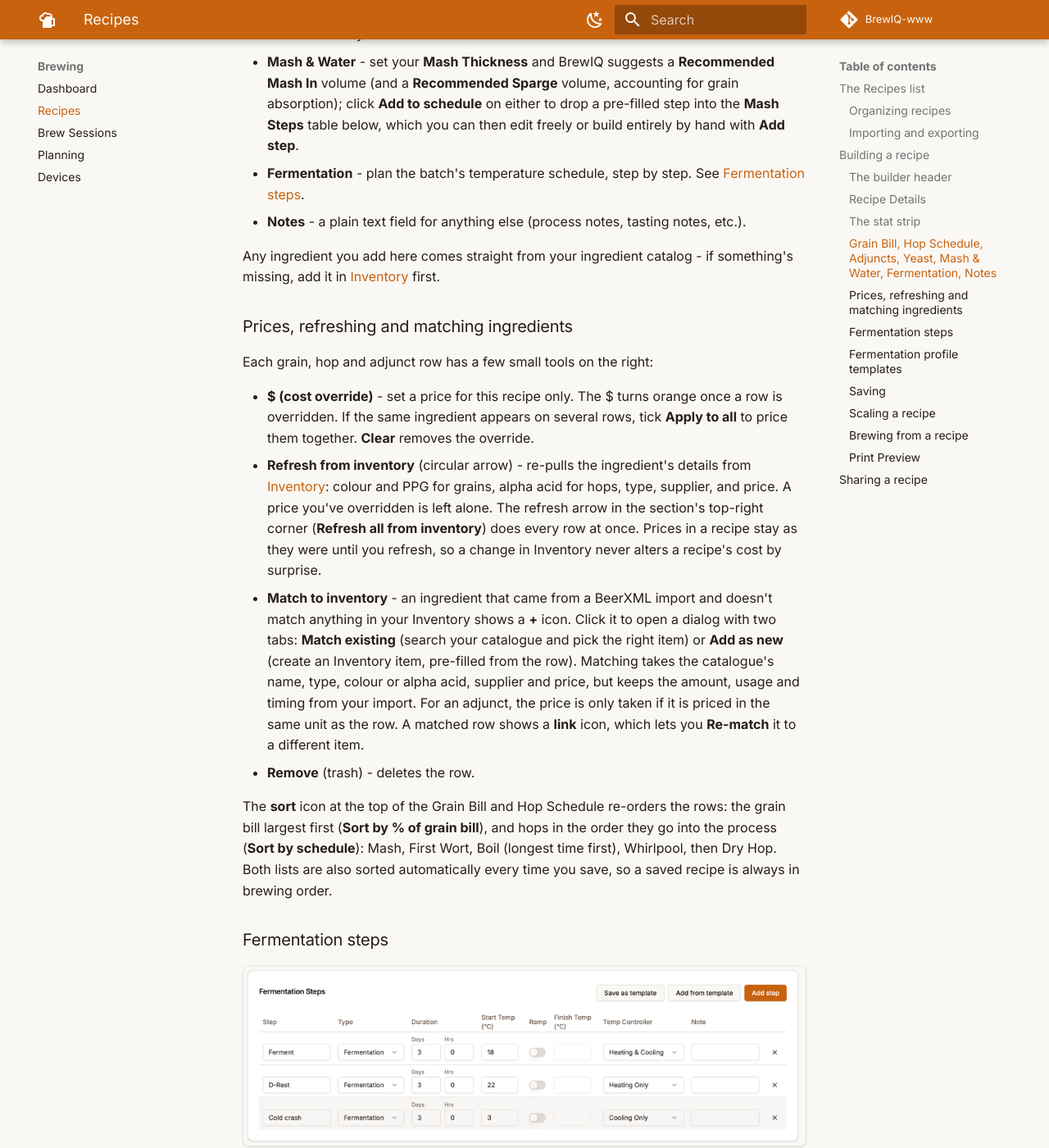
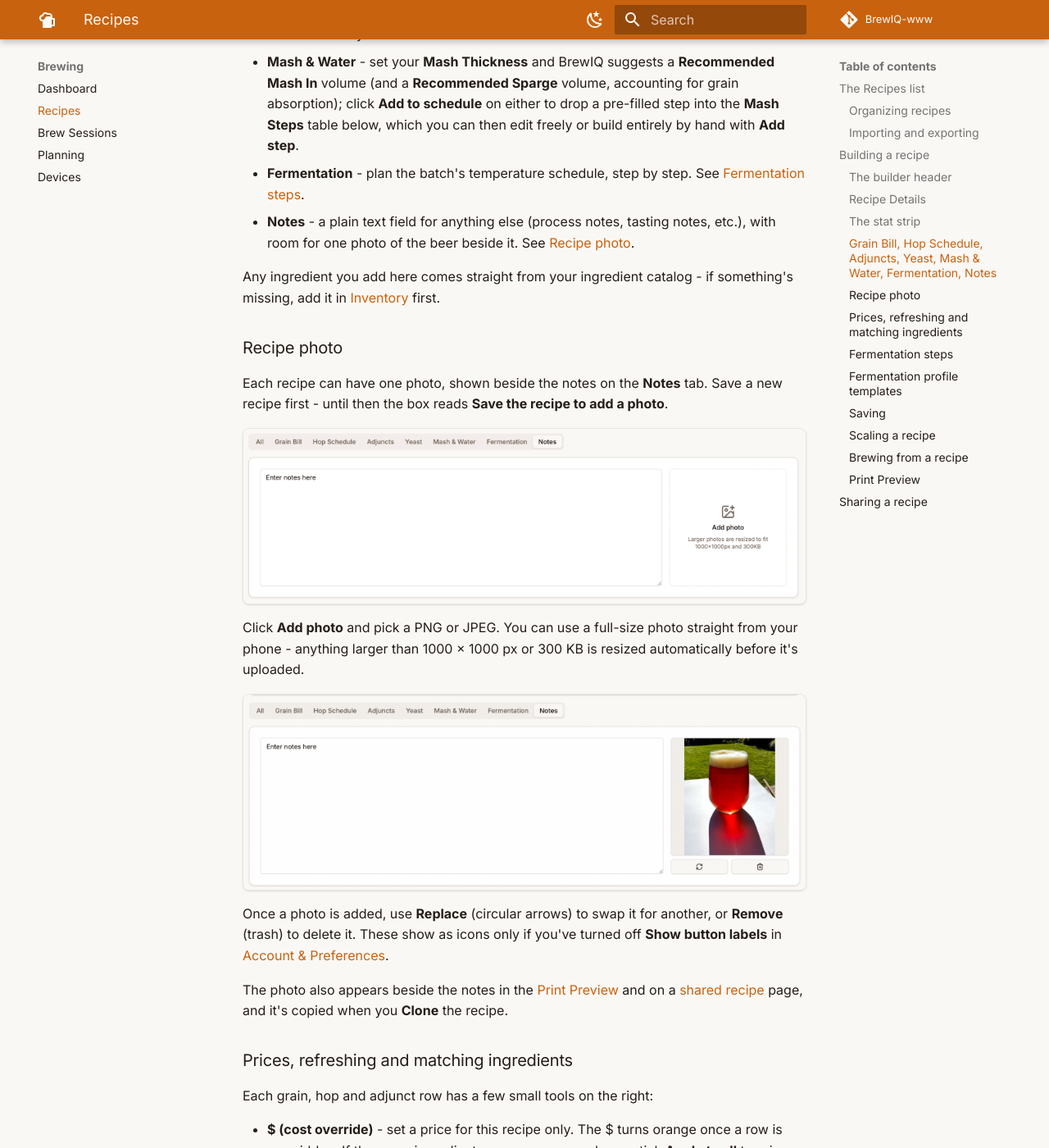
Before and after one commit to andymemo/BrewIQ-www, an MkDocs documentation site: the page built from docs-src/recipes.md, in a window 1280 px wide and 1400 px high, scrolled down 4814 px. Shown: the whole window at 82% size. Built offline with MkDocs 1.6.1 and Material for MkDocs 9.7.7, drawn with Linux system fonts in a browser that asks for light colours; comment, search, counter and statistics services are not loaded.

Commit message:
Document the recipe photo on the Notes tab
Co-Authored-By: Claude Opus 5.5 <noreply@anthropic.com>

```diff
--- a/docs-src/recipes.md
+++ b/docs-src/recipes.md
@@ -76,9 +76,23 @@ These are tabs (or view them all stacked at once under the **All** tab):
 - **Yeast** - pick a **Strain** from inventory and BrewIQ fills in supplier, flocculation, temperature range, expected attenuation, and fermentation temp from the strain's data (all still editable). Set **Quantity** and whether a **Starter** was used. Expected attenuation is what drives your FG estimate.
 - **Mash & Water** - set your **Mash Thickness** and BrewIQ suggests a **Recommended Mash In** volume (and a **Recommended Sparge** volume, accounting for grain absorption); click **Add to schedule** on either to drop a pre-filled step into the **Mash Steps** table below, which you can then edit freely or build entirely by hand with **Add step**.
 - **Fermentation** - plan the batch's temperature schedule, step by step. See [Fermentation steps](#fermentation-steps).
-- **Notes** - a plain text field for anything else (process notes, tasting notes, etc.).
+- **Notes** - a plain text field for anything else (process notes, tasting notes, etc.), with room for one photo of the beer beside it. See [Recipe photo](#recipe-photo).
 
 Any ingredient you add here comes straight from your ingredient catalog - if something's missing, add it in [Inventory](inventory.md) first.
+
+### Recipe photo
+
+Each recipe can have one photo, shown beside the notes on the **Notes** tab. Save a new recipe first - until then the box reads **Save the recipe to add a photo**.
+
+![The Notes tab with an empty Add photo box beside the notes](images/recipe-builder-notes-add-photo.png)
+
+Click **Add photo** and pick a PNG or JPEG. You can use a full-size photo straight from your phone - anything larger than 1000 x 1000 px or 300 KB is resized automatically before it's uploaded.
+
+![The Notes tab with a photo of the beer beside the notes, and Replace and Remove buttons underneath](images/recipe-builder-notes-photo.png)
+
+Once a photo is added, use **Replace** (circular arrows) to swap it for another, or **Remove** (trash) to delete it. These show as icons only if you've turned off **Show button labels** in [Account & Preferences](account-preferences.md).
+
+The photo also appears beside the notes in the [Print Preview](#print-preview) and on a [shared recipe](#sharing-a-recipe) page, and it's copied when you **Clone** the recipe.
 
 ### Prices, refreshing and matching ingredients
 
```
Also changed, not shown: docs-src/images/recipe-builder-notes-add-photo.png (added), docs-src/images/recipe-builder-notes-photo.png (added).
